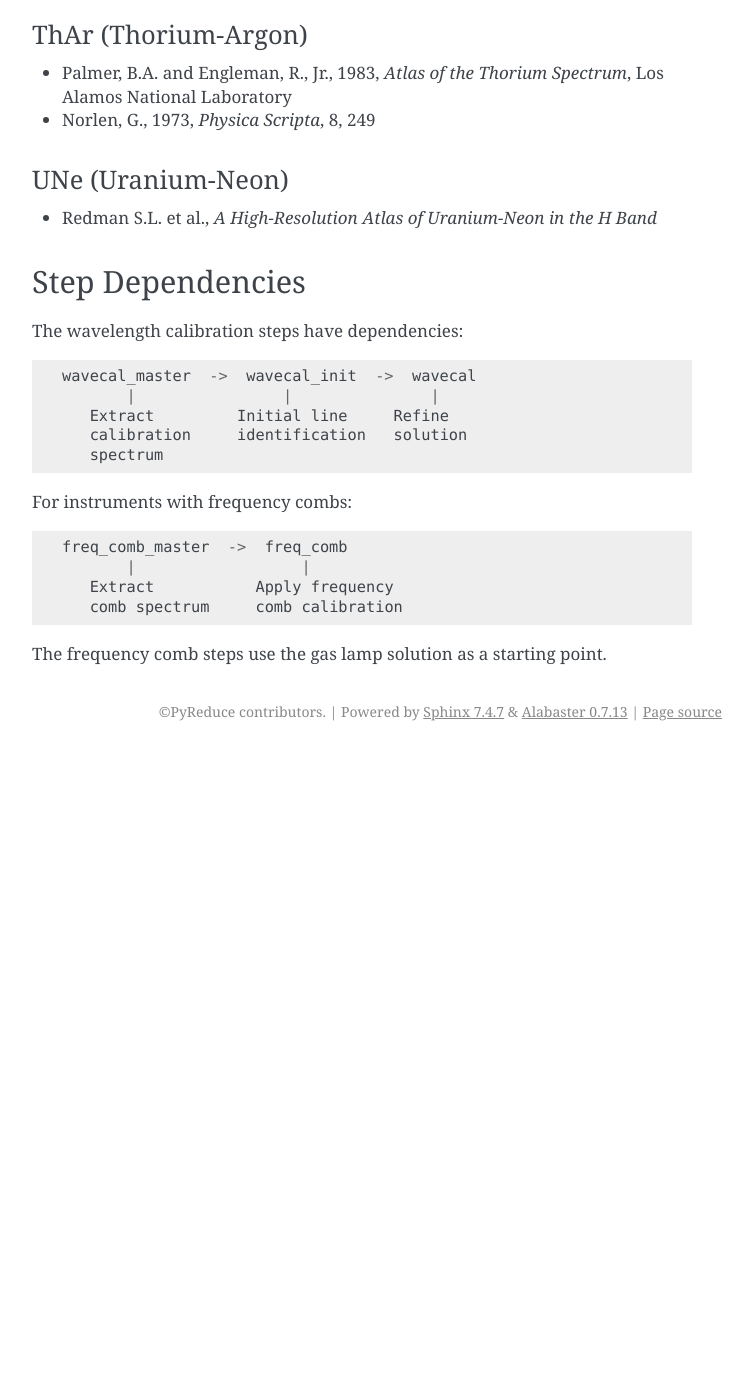
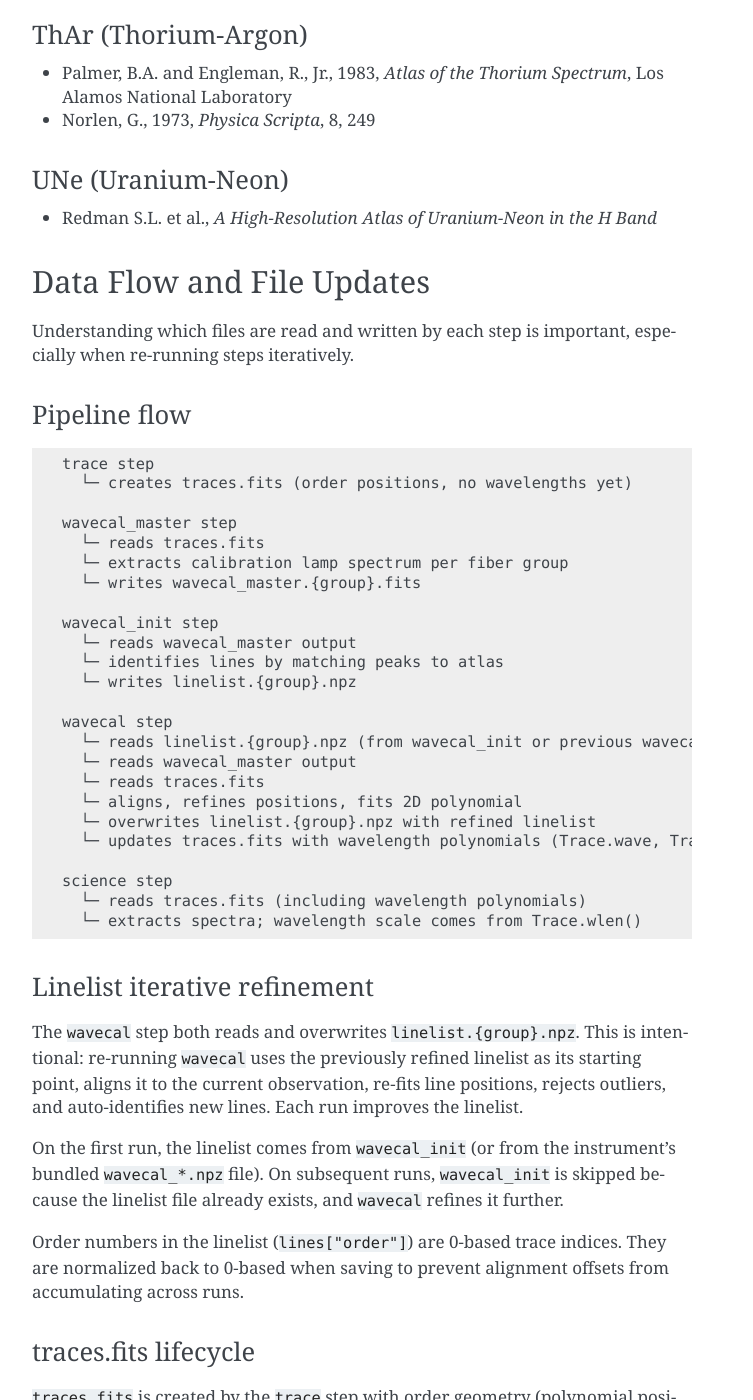
Before and after one commit to ivh/PyReduce, a Sphinx documentation site: the page built from docs/wavecal_linelist.md, in a window 1280 px wide and 1400 px high, scrolled down 3736 px. Shown: the whole window, without its empty margins (388-1141 px from the left). Built offline with Sphinx 7.4.7, drawn with Linux system fonts in a browser that asks for light colours; the version number is read from the project's files by our own code; before the commit the page ends 4487 px from its top, so only the background shows below that; some of the changed text lies outside the part shown.

Commit message:
update wavecal doc

````diff
--- a/docs/wavecal_linelist.md
+++ b/docs/wavecal_linelist.md
@@ -156,15 +156,76 @@ The dense peak coverage provides a much better solution than gas lamps alone.
 
 - Redman S.L. et al., *A High-Resolution Atlas of Uranium-Neon in the H Band*
 
+## Data Flow and File Updates
+
+Understanding which files are read and written by each step is important,
+especially when re-running steps iteratively.
+
+### Pipeline flow
+
+```
+trace step
+  └─ creates traces.fits (order positions, no wavelengths yet)
+
+wavecal_master step
+  └─ reads traces.fits
+  └─ extracts calibration lamp spectrum per fiber group
+  └─ writes wavecal_master.{group}.fits
+
+wavecal_init step
+  └─ reads wavecal_master output
+  └─ identifies lines by matching peaks to atlas
+  └─ writes linelist.{group}.npz
+
+wavecal step
+  └─ reads linelist.{group}.npz (from wavecal_init or previous wavecal run)
+  └─ reads wavecal_master output
+  └─ reads traces.fits
+  └─ aligns, refines positions, fits 2D polynomial
+  └─ overwrites linelist.{group}.npz with refined linelist
+  └─ updates traces.fits with wavelength polynomials (Trace.wave, Trace.m)
+
+science step
+  └─ reads traces.fits (including wavelength polynomials)
+  └─ extracts spectra; wavelength scale comes from Trace.wlen()
+```
+
+### Linelist iterative refinement
+
+The `wavecal` step both reads and overwrites `linelist.{group}.npz`. This is
+intentional: re-running `wavecal` uses the previously refined linelist as its
+starting point, aligns it to the current observation, re-fits line positions,
+rejects outliers, and auto-identifies new lines. Each run improves the linelist.
+
+On the first run, the linelist comes from `wavecal_init` (or from the
+instrument's bundled `wavecal_*.npz` file). On subsequent runs, `wavecal_init`
+is skipped because the linelist file already exists, and `wavecal` refines it
+further.
+
+Order numbers in the linelist (`lines["order"]`) are 0-based trace indices.
+They are normalized back to 0-based when saving to prevent alignment offsets
+from accumulating across runs.
+
+### traces.fits lifecycle
+
+`traces.fits` is created by the `trace` step with order geometry (polynomial
+positions, column ranges, slit curvature) but no wavelength information. The
+`wavecal` step then updates the same file, adding:
+
+- `Trace.wave` — wavelength polynomial coefficients (1D or 2D)
+- `Trace.m` — physical spectral order number
+
+Later steps (`science`, `continuum`, `finalize`) read `traces.fits` and use
+`Trace.wlen(x)` to evaluate the wavelength polynomial at each pixel. This is
+how the extracted science spectra get their wavelength scale.
+
 ## Step Dependencies
-
-The wavelength calibration steps have dependencies:
 
 ```
 wavecal_master  ->  wavecal_init  ->  wavecal
        |                |               |
-   Extract         Initial line     Refine
-   calibration     identification   solution
+   Extract         Initial line     Refine solution,
+   calibration     identification   update traces.fits
    spectrum
 ```
 
````
